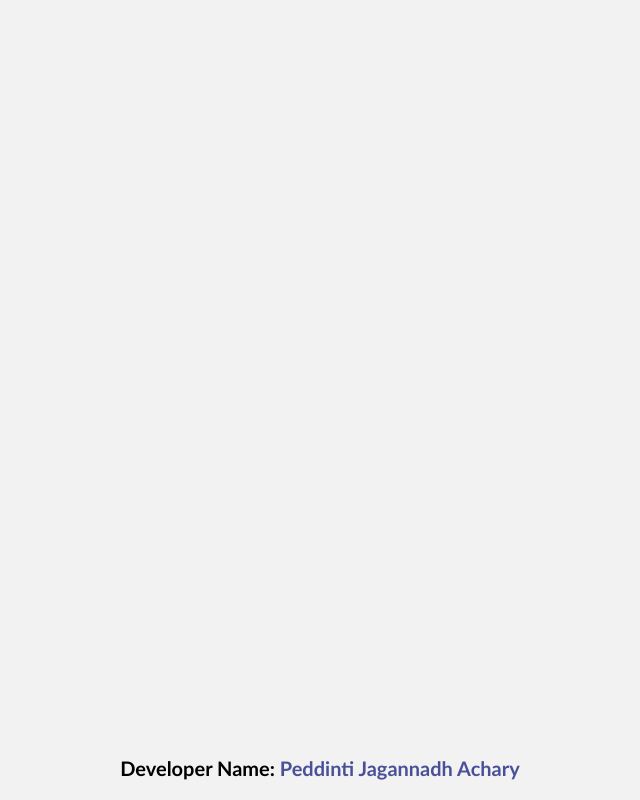
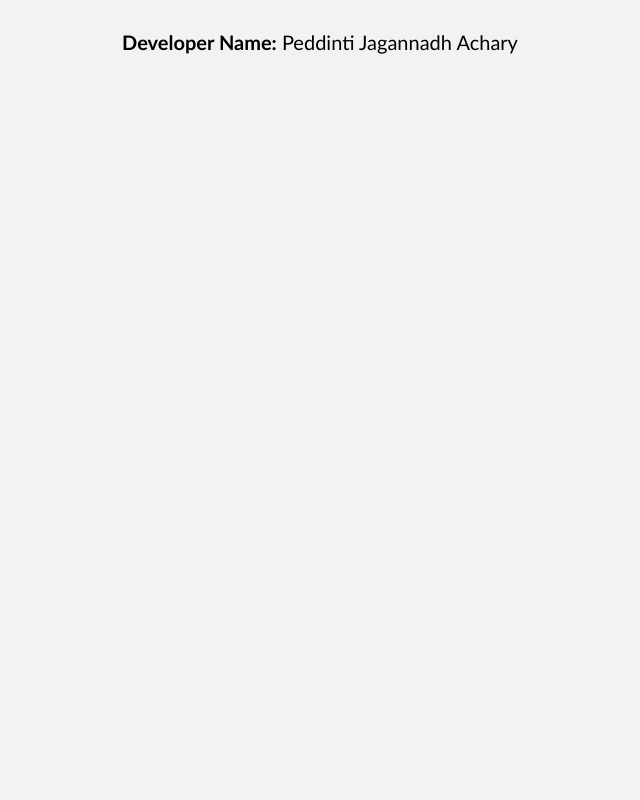
Before and after one commit to devChary/spacex-ssr, a Next.js app: page /components/footer in a window 768 px wide. Shown: the whole page, without its empty margins (64-704 px from the left). Built offline with nearby package versions, Linux system fonts and the light colour scheme.

Commit message:
added some css

```diff
--- a/pages/components/filters/successful-landing.js
+++ b/pages/components/filters/successful-landing.js
@@ -1,7 +1,6 @@
 import styles from '../../../styles/Filters.module.css'
 
 const SuccessfulLanding = ({ setParams, landSuccess }) => {
-    console.log(landSuccess)
     const onLanding = (val) => {
         setParams('land', val)
     }
--- a/pages/components/footer.js
+++ b/pages/components/footer.js
@@ -1,8 +1,10 @@
-import styles from '../../styles/Launch.module.css'
+import styles from '../../styles/MissonDetails.module.css'
 
 const Footer = () => (
-    <footer className={styles.footer}>
-        <p>Developer Name: <span style={{color: '#4A5098'}}>Peddinti Jagannadh Achary</span></p>
+    <footer style={{ textAlign: 'center', margin: '25px 0px' }}>
+        <p>
+            <span style={{ fontSize: '20px', fontWeight: 'bold' }}>Developer Name:</span>
+            <span style={{ fontSize: '20px' }} > Peddinti Jagannadh Achary</span></p>
     </footer>
 )
 
--- a/styles/Launch.module.css
+++ b/styles/Launch.module.css
@@ -15,20 +15,3 @@
     display: block;
   }
 }
-
-.footer {
-  font-size: 20px;
-  font-weight: bold;
-  text-align: center;
-}
-
-@media (min-width: 700px) and (max-width: 1024px) {
-  .footer {
-    text-align: center;
-    position: fixed;
-    display: block;
-    bottom: 0;
-    left: 0;
-    right: 0;
-  }
-}
--- a/styles/MissonDetails.module.css
+++ b/styles/MissonDetails.module.css
@@ -29,6 +29,12 @@
   color: #4a5098;
 }
 
+.footer {
+  font-size: 20px;
+  font-weight: bold;
+  text-align: center;
+}
+
 .textBold {
   font-weight: bold;
   line-height: 25px;
```
Also changed, not shown: pages/index.js (+12 -7 lines).
